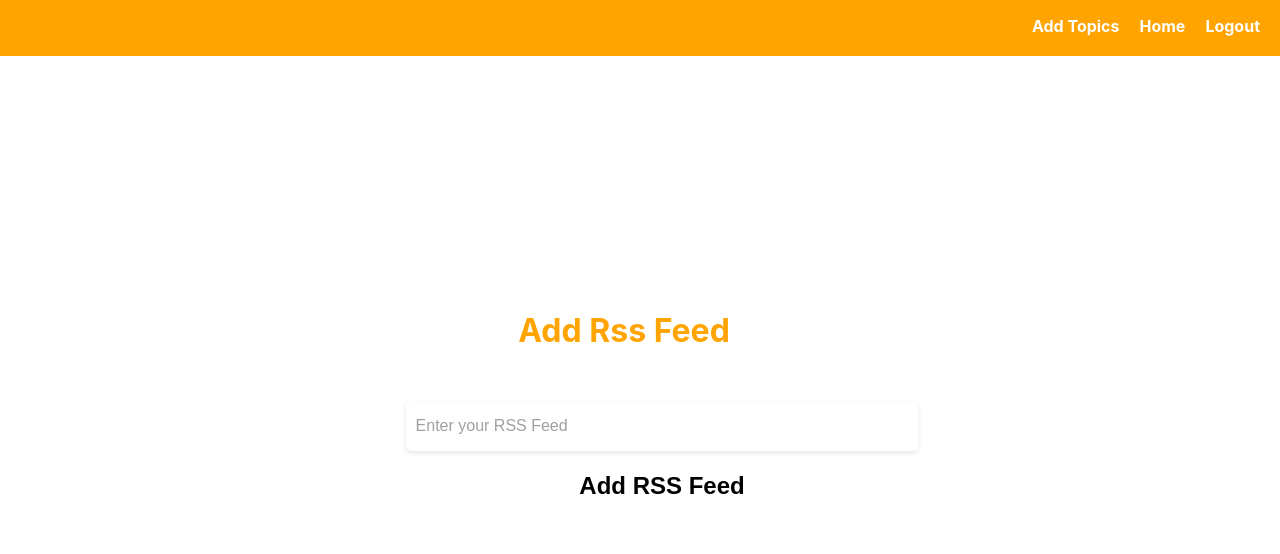
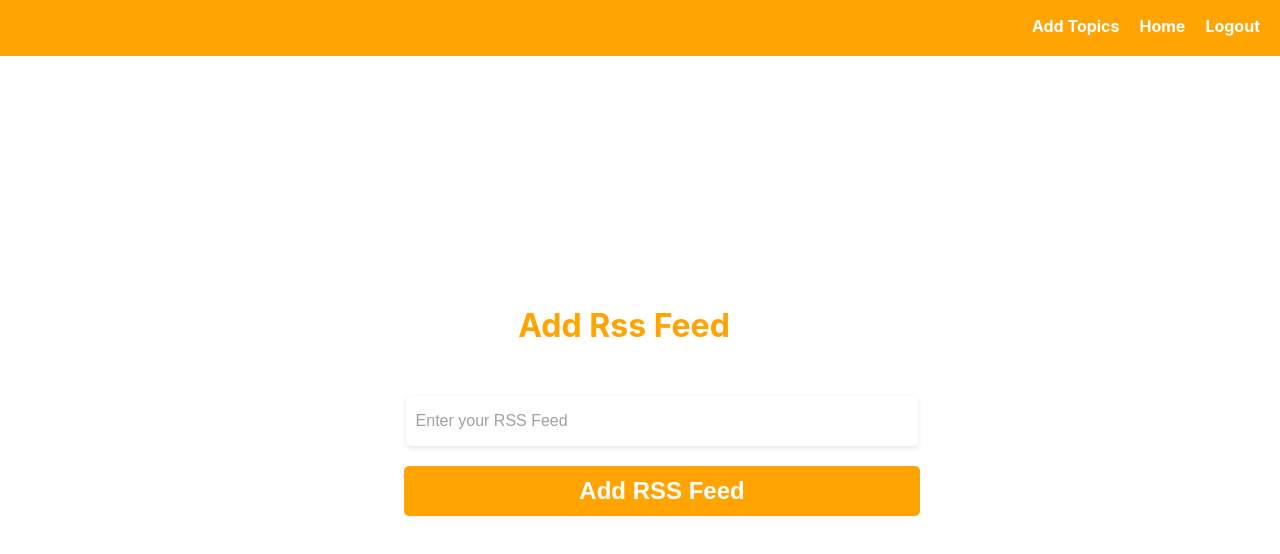
Before and after one commit to kamalakoum/ai_podcast, a React (Create React App) app in the folder admin-dashboard/: page /add-rss-feed in a window 1280 px wide. Shown: the top 554 px of the page. Built offline with nearby package versions, Linux system fonts and the light colour scheme; no server answers.

Commit message:
admin: change button style

```diff
--- a/admin-dashboard/src/components/pages/addRssFeed/index.css
+++ b/admin-dashboard/src/components/pages/addRssFeed/index.css
@@ -31,3 +31,9 @@
 .navbar a:active {
     color: #ffa400;
 }
+
+.add-rssfeed-btn {
+    background-color: #ffa400;
+    margin-top: 10px;
+    color: white;
+}
```
